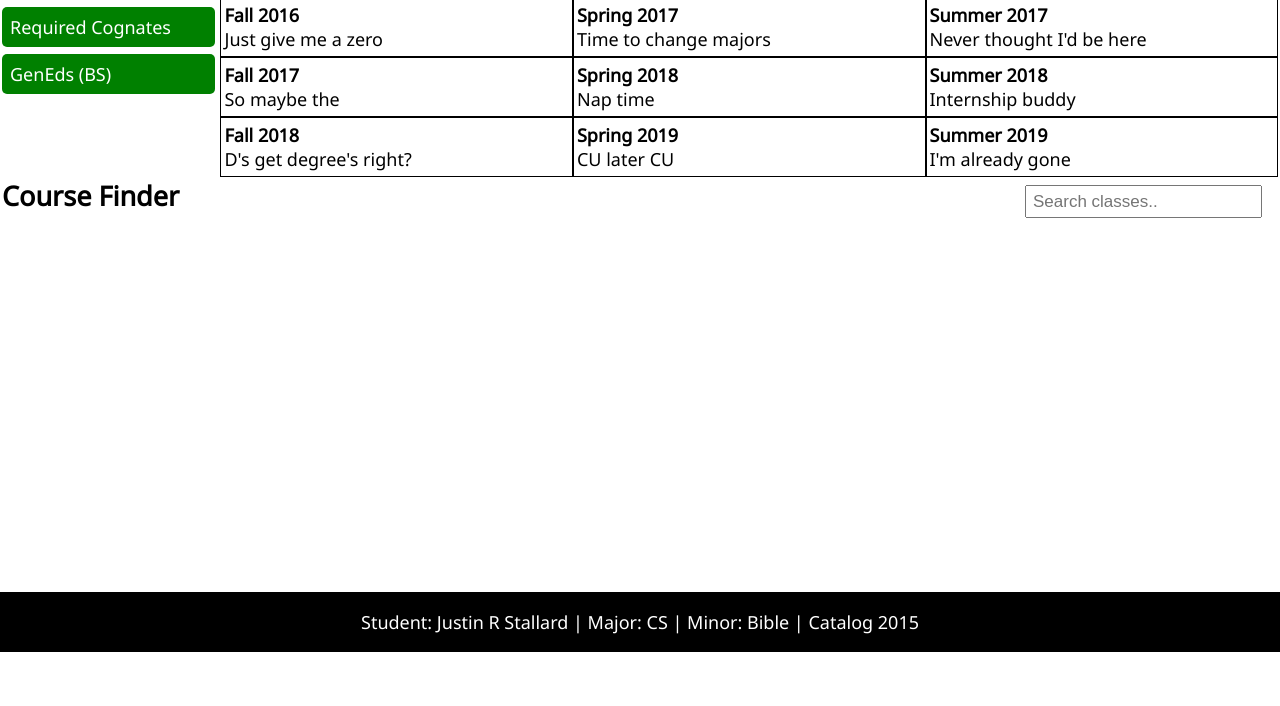
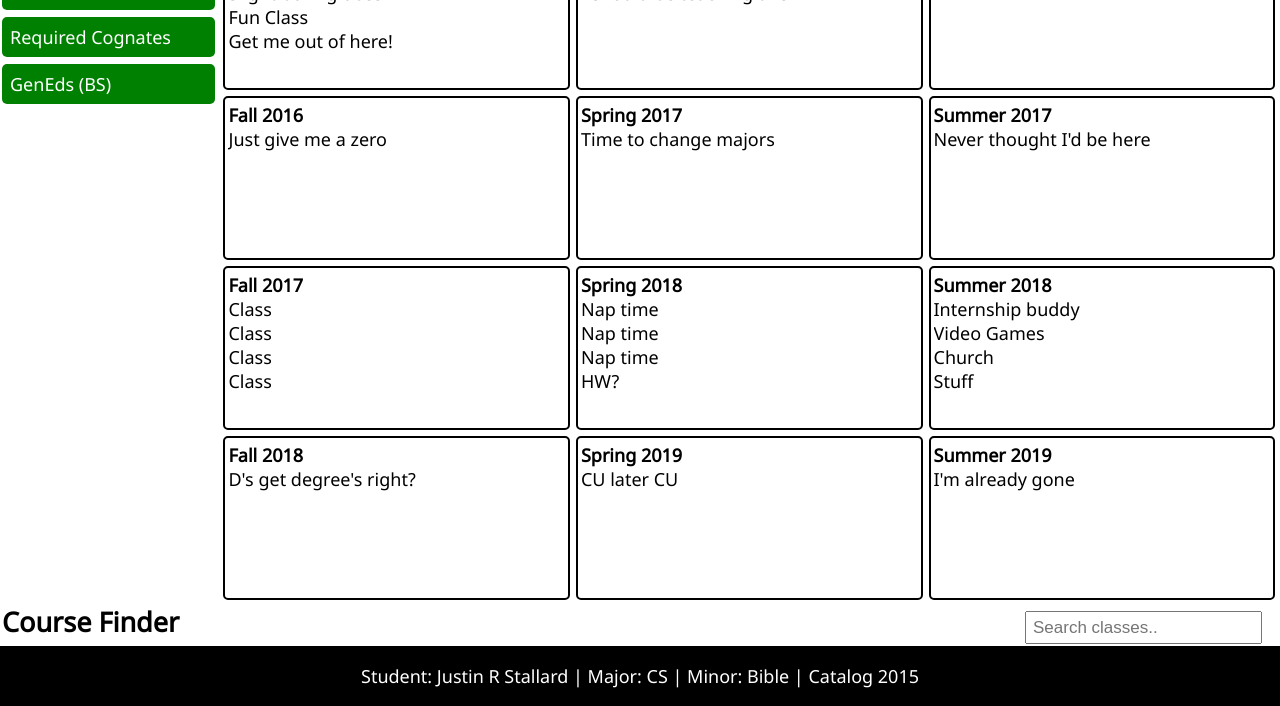
Before and after one commit to Stallion8472/CS3220, a plain HTML site: page index.html in a window 1280 px wide. Shown: the part 148-854 px from the top of the page. Before the commit the page ends 800 px from the top, so only its background shows below. Drawn offline with Linux system fonts and the light colour scheme.

Commit message:
more pro looks

```diff
--- a/index.css
+++ b/index.css
@@ -12,6 +12,8 @@ header {
     display: flex;
     justify-content: space-between;
     align-items: center;
+    margin-bottom: 10px;
+    box-shadow: 0 0px 9px 3px rgba(0, 0, 0, 0.16), 0 0px 9px 3px rgba(0, 0, 0, 0.17)
 }
 h1{
     margin: 0;
@@ -95,10 +97,12 @@ footer {
     display: flex;
     flex-direction: column;
     flex: 1;
-    border-bottom-color: black;
-    border: 1px;
+    border: 2px;
     border-style: solid;
     padding: 5px 3px;
+    margin: 3px;
+    min-height: 150px;
+    border-radius: 5px;
 }
 .tl {
     display: flex;
@@ -138,3 +142,10 @@ input[type=text]{
         flex-direction: column;
     }
 }
+
+
+span {
+    text-overflow: ellipsis;
+    white-space: nowrap;
+    overflow: hidden;
+}
--- a/index.html
+++ b/index.html
@@ -43,7 +43,7 @@
                             <li>CS-4810 Software Engineering 1</li>
                             <li>CS-4820 Software Engineering 2</li>
                             <li>EGCP-1010 DLD</li>
-                            <li>EGCP-3210Architecture</li>
+                            <li>EGCP-3210 Architecture</li>
                             <li>EGCP-4310 Networks</li>
                             <li>EGGN-3110 Ethics</li>
                             <li>EGGN-4010 Senior Seminar</li>
@@ -77,6 +77,8 @@
                     <b>Fall 2015</b>
                     <span>Fun Class</span>
                     <span>Slight boring class</span>
+                    <span>Fun Class</span>
+                    <span>Get me out of here!</span>
                 </div>
                 <div class="table11">
                     <b>Spring 2016</b>
@@ -105,15 +107,25 @@
             <div class="tl">
             <div class="table11">
                     <b>Fall 2017</b>
-                    <span>So maybe the </span>
+                    <span>Class </span>
+                    <span>Class </span>
+                    <span>Class </span>
+                    <span>Class </span>
                 </div>
                 <div class="table11">
                     <b>Spring 2018</b>
                     <span>Nap time</span>
+                    <span>Nap time</span>
+                    <span>Nap time</span>
+                    <span>HW?</span>
                 </div>
                 <div class="table11">
                     <b>Summer 2018</b>
                     <span>Internship buddy</span>
+                    <span>Video Games</span>
+                    <span>Church</span>
+                    <span>Stuff</span>
+                    <span></span>
                 </div>
             </div>
                 <div class="tl">
```
